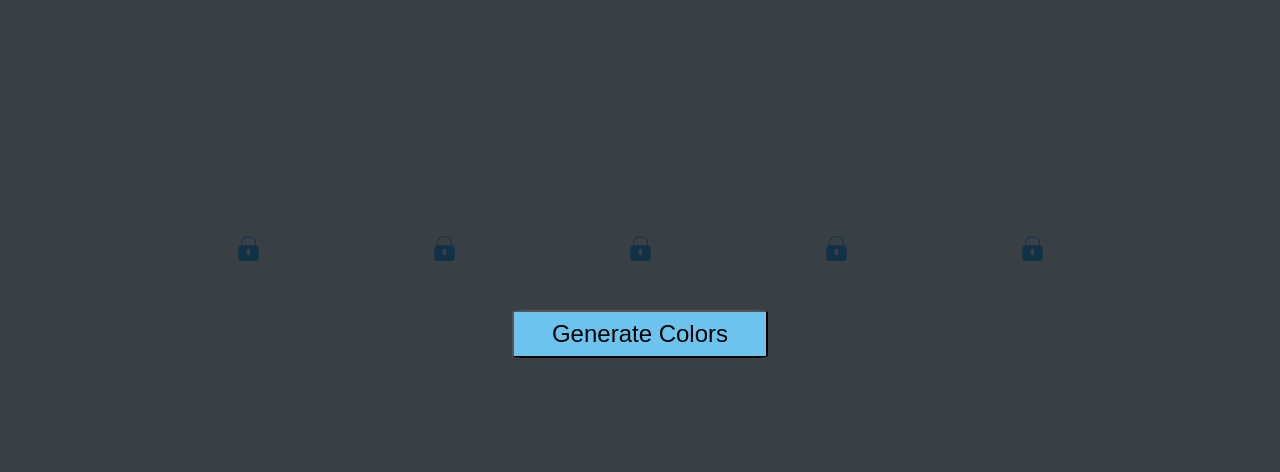
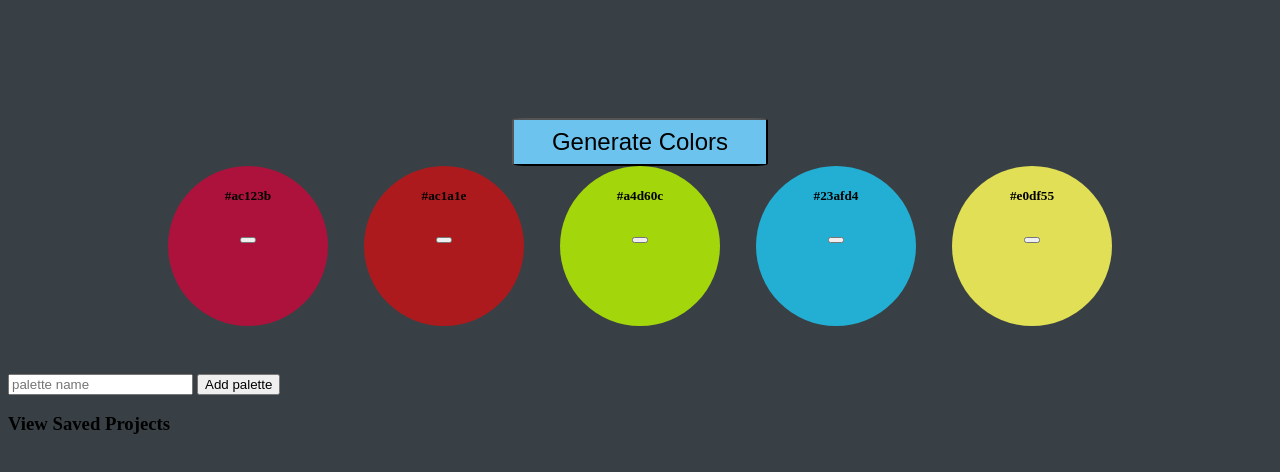
Before and after one commit to Haub/palette-picker, a website: page public/index.html in a window 1280 px wide. Shown: the part 166-638 px from the top of the page. Drawn offline with Linux system fonts and the light colour scheme.

Commit message:
Change locks to buttons

```diff
--- a/public/index.html
+++ b/public/index.html
@@ -11,28 +11,38 @@
   </header>
   <main>
     <section class="colors">
+      <button class="generate-colors">Generate Colors</button>
       <article type="button" name="color1" class="color1 color-button">
         <h5></h5>
-        <img src="../assets/locked.svg" class="lock" height="25" />
+        <button class='lock-button'></button>
       </article>
       <article type="button" name="color2" class="color2 color-button">
         <h5></h5>
-        <img src="../assets/locked.svg" class="lock" height="25" />
+        <button class='lock-button'></button>
       </article>
       <article type="button" name="color3" class="color3 color-button">
         <h5></h5>
-        <img src="../assets/locked.svg" class="lock" height="25" />
+        <button class='lock-button'></button>
       </article>
       <article type="button" name="color4" class="color4 color-button">
         <h5></h5>
-        <img src="../assets/locked.svg" class="lock" height="25" />
+        <button class='lock-button'></button>
       </article>
       <article type="button" name="color5" class="color5 color-button">
         <h5></h5>
-        <img src="../assets/locked.svg" class="lock" height="25" />
+        <button class='lock-button'></button>
       </article>
-    <section>
-    <button class="generate-colors">Generate Colors</button>
+
+    </section>
+    <form class="palette-form">
+      <input type="text" placeholder="palette name" />
+      <button>Add palette</button>
+    </form>
+
+    <section class="projects">
+      <h3>View Saved Projects</h3>
+      <!-- //template literal for project -->
+    </section>
   </main>
   <script type="text/javascript" src="js/scripts.js"></script>
 </body>
```
